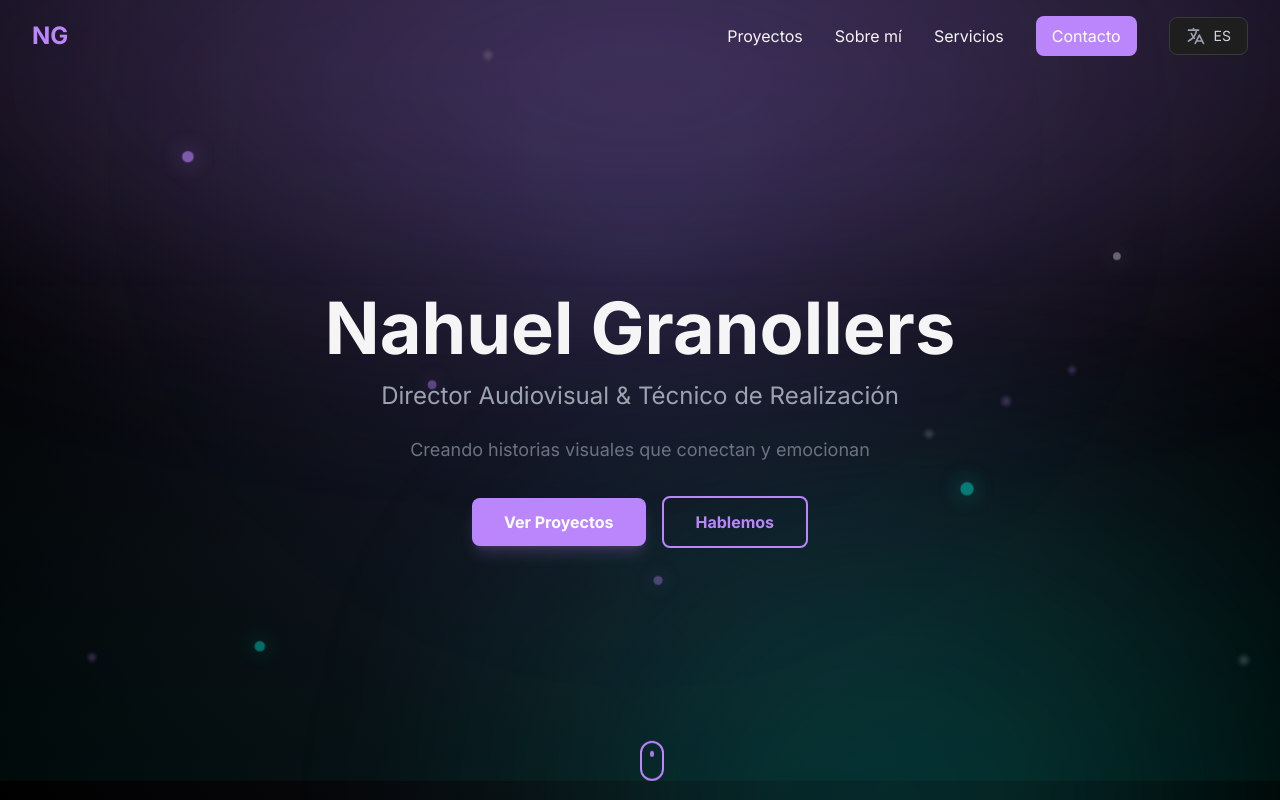
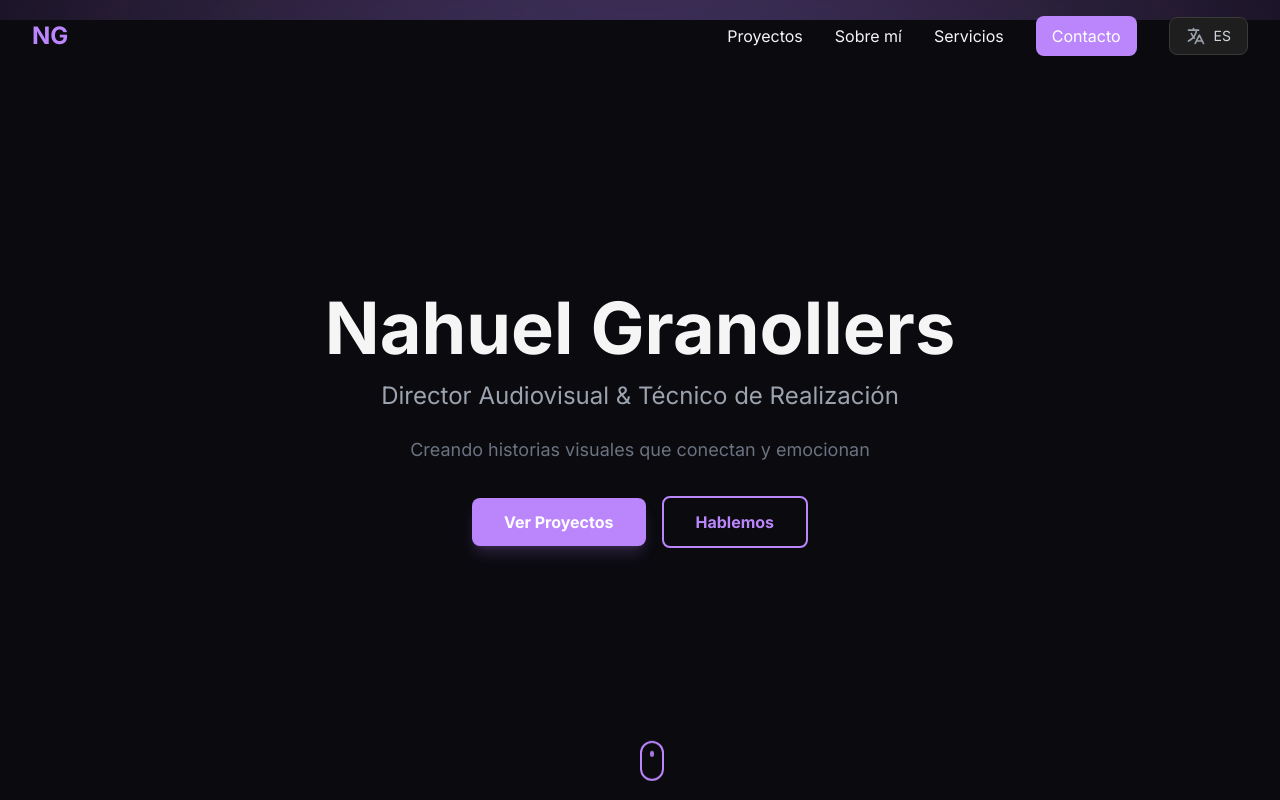
Before and after one commit to NahuelGranollers/Portfolio, a React (Vite) app: page / in a window 1280 px wide. Shown: the top 800 px of the page. Built offline with nearby package versions, Linux system fonts and the light colour scheme; no server answers.

Commit message:
Fix: Set dark background in html and remove lazy loading for critical visual components

```diff
--- a/App.tsx
+++ b/App.tsx
@@ -6,9 +6,9 @@ import ErrorBoundary from './components/ErrorBoundary';
 import Navigation from './components/Navigation';
 import Hero from './components/Hero';
 import VideoGrid from './components/VideoGrid';
+import BackgroundEffect from './components/BackgroundEffect';
+import ParticlesCursor from './components/ParticlesCursor';
 const FullscreenPlayer = lazy(() => import('./components/FullscreenPlayer'));
-const BackgroundEffect = lazy(() => import('./components/BackgroundEffect'));
-const ParticlesCursor = lazy(() => import('./components/ParticlesCursor'));
 import About from './components/About';
 import Services from './components/Services';
 import Contact from './components/Contact';
@@ -31,12 +31,8 @@ function App(): React.ReactElement {
 
   return (
     <ErrorBoundary>
-      <Suspense fallback={null}>
-        <ParticlesCursor />
-      </Suspense>
-      <Suspense fallback={null}>
-        <BackgroundEffect />
-      </Suspense>
+      <ParticlesCursor />
+      <BackgroundEffect />
       <Navigation />
       <main>
         <Hero />
--- a/index.html
+++ b/index.html
@@ -195,7 +195,7 @@
 <!-- Tu CSS principal normal -->
 <link rel="stylesheet" href="/index.css">
   <style>
-    html, body { background: transparent !important; }
+    html, body { background-color: #0a0a0f !important; }
   </style>
 </head>
   <body class="text-brand-text antialiased">
```
